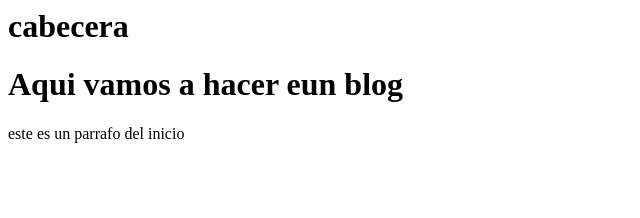
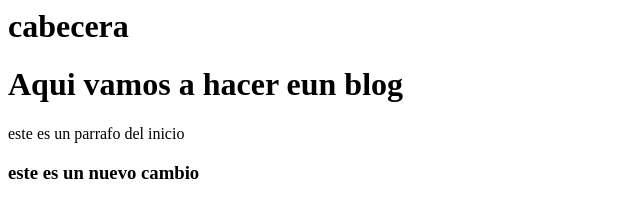
Before and after one commit to josealcivar/curso-github, a plain HTML site: page index.html in a window 1280 px wide. Shown: the whole page, without its empty margins (0-640 px from the left). Drawn offline with Linux system fonts and the light colour scheme.

Commit message:
cambios en index

```diff
--- a/index.html
+++ b/index.html
@@ -8,6 +8,8 @@
 <h1 id="titulo">cabecera</h1>
 <h1>Aqui vamos a hacer eun blog</h1>
 <p> este es un parrafo del inicio</p>
+
+<h3> este es un nuevo cambio</h3>
 </div>
 </body>
 </html>
```
